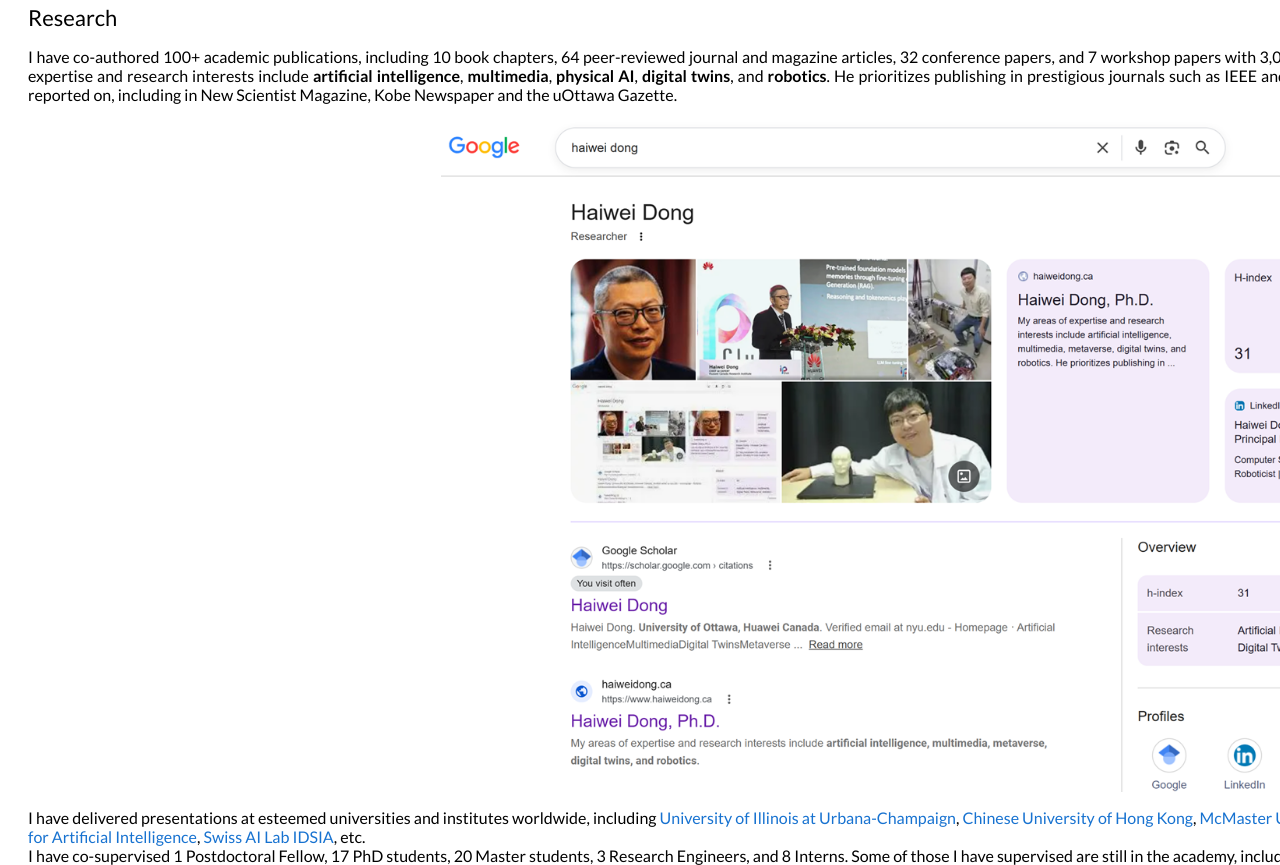
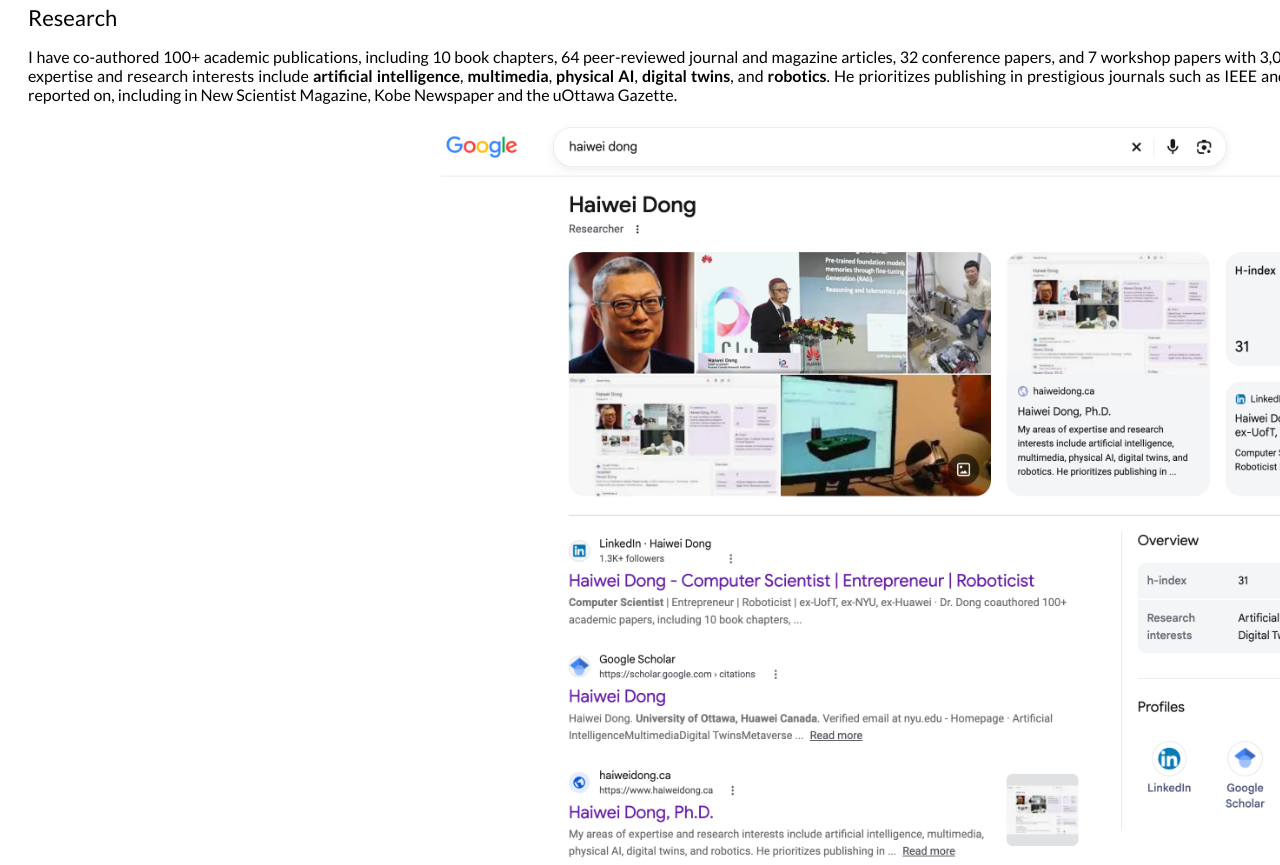
Before and after one commit to haiwei-dong/haiwei-dong.github.io, a plain HTML site: page index.html in a window 1280 px wide. Shown: the part 560-1425 px from the top of the page. Drawn offline with Linux system fonts and the light colour scheme.

Commit message:
Update index.html

```diff
--- a/index.html
+++ b/index.html
@@ -148,7 +148,7 @@
 		My research projects have been frequently reported on, including in New Scientist Magazine, Kobe Newspaper and the uOttawa Gazette.
 
 		<figure style="text-align: center;">
-			<img src="/images/google_search_2026_08_08.png" alt="Google Search" width="1000">
+			<img src="/images/google_search_2026_11_23.png" alt="Google Search" width="1000">
 		</figure>
 
 		I have delivered presentations at esteemed universities and institutes worldwide, including
```
